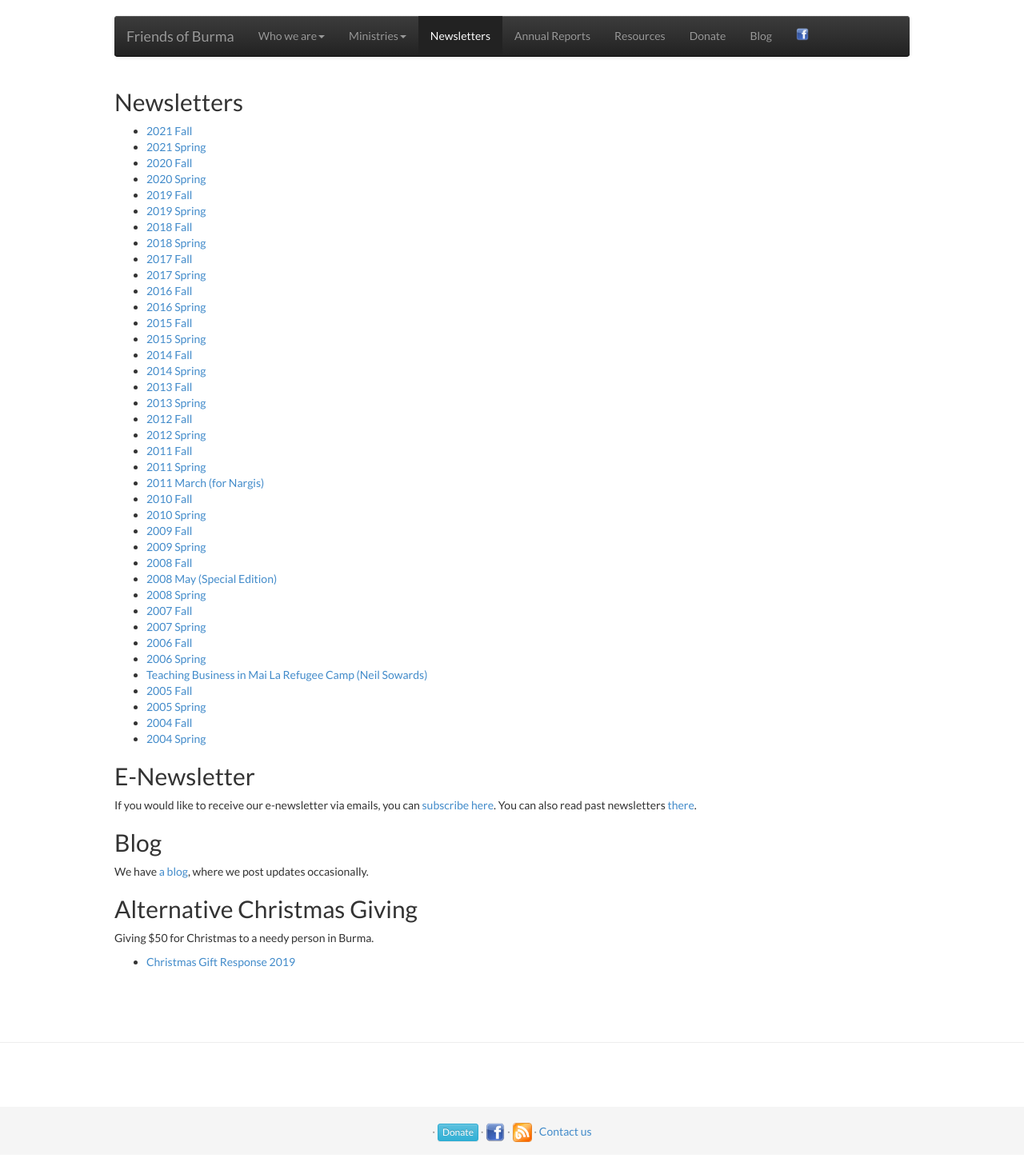
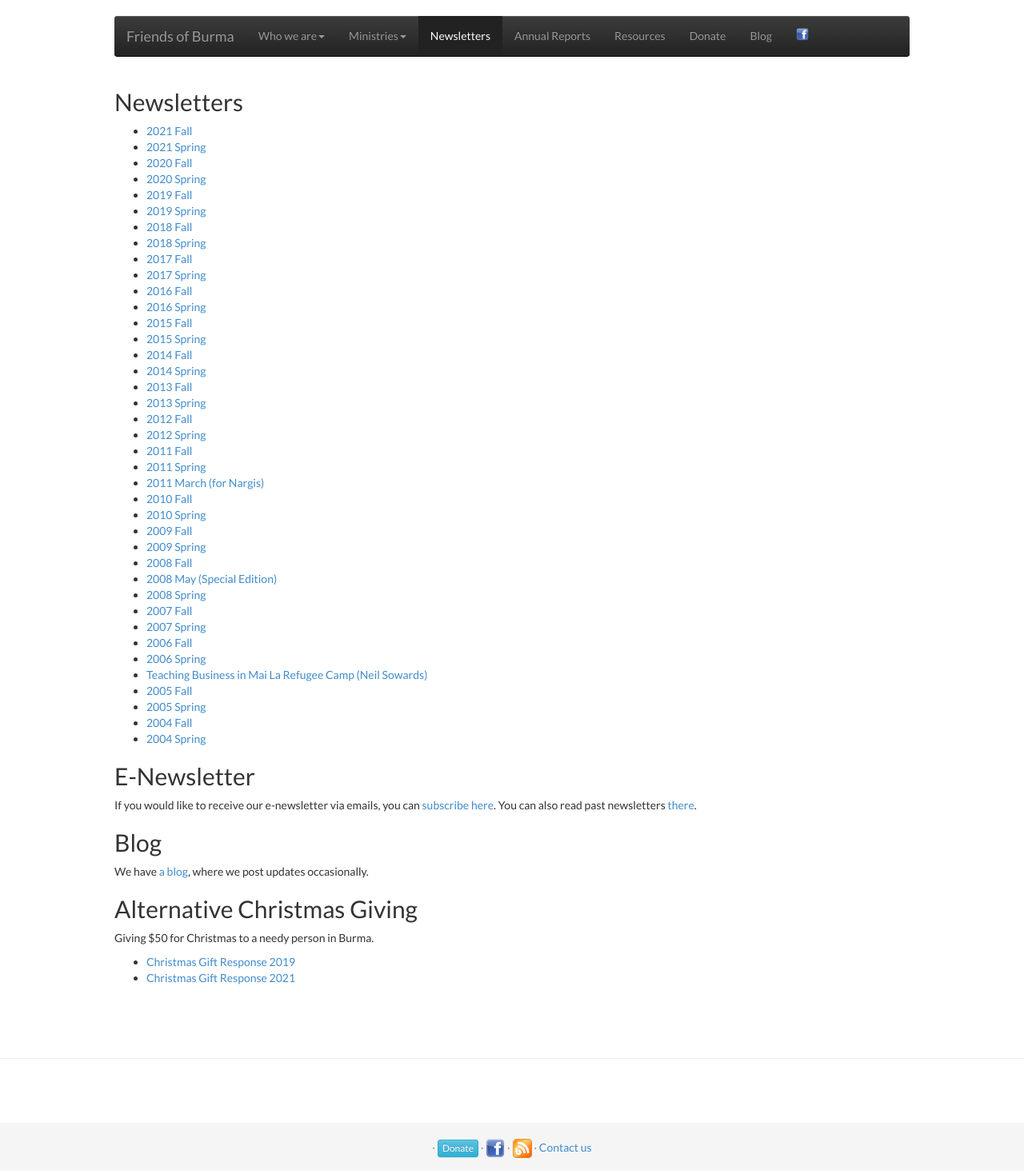
Before and after one commit to friendsofburma/friendsofburma.github.io, a Jekyll site: the page built from _pages/newsletter.md, in a window 1280 px wide. Shown: the whole page at 80% size. Built offline with Jekyll 4.4.1, drawn with Linux system fonts in a browser that asks for light colours.

Commit message:
christmas gift report 2021.

```diff
--- a/_pages/newsletter.md
+++ b/_pages/newsletter.md
@@ -65,3 +65,4 @@ We have [a blog](http://blog.friendsofburma.org), where we post updates occasion
 Giving \$50 for Christmas to a needy person in Burma.
 
 - [Christmas Gift Response 2019](https://docs.google.com/document/d/1qv1u6RICahjZyoD0glVRTPtmlwbTnihRcLVY3wV7u3k/edit?usp=sharing)
+- [Christmas Gift Response 2021](/static/docs/christmas_gift/Christmas_Gift_Report_2021.pdf)
```
Also changed, not shown: 2 other files.
